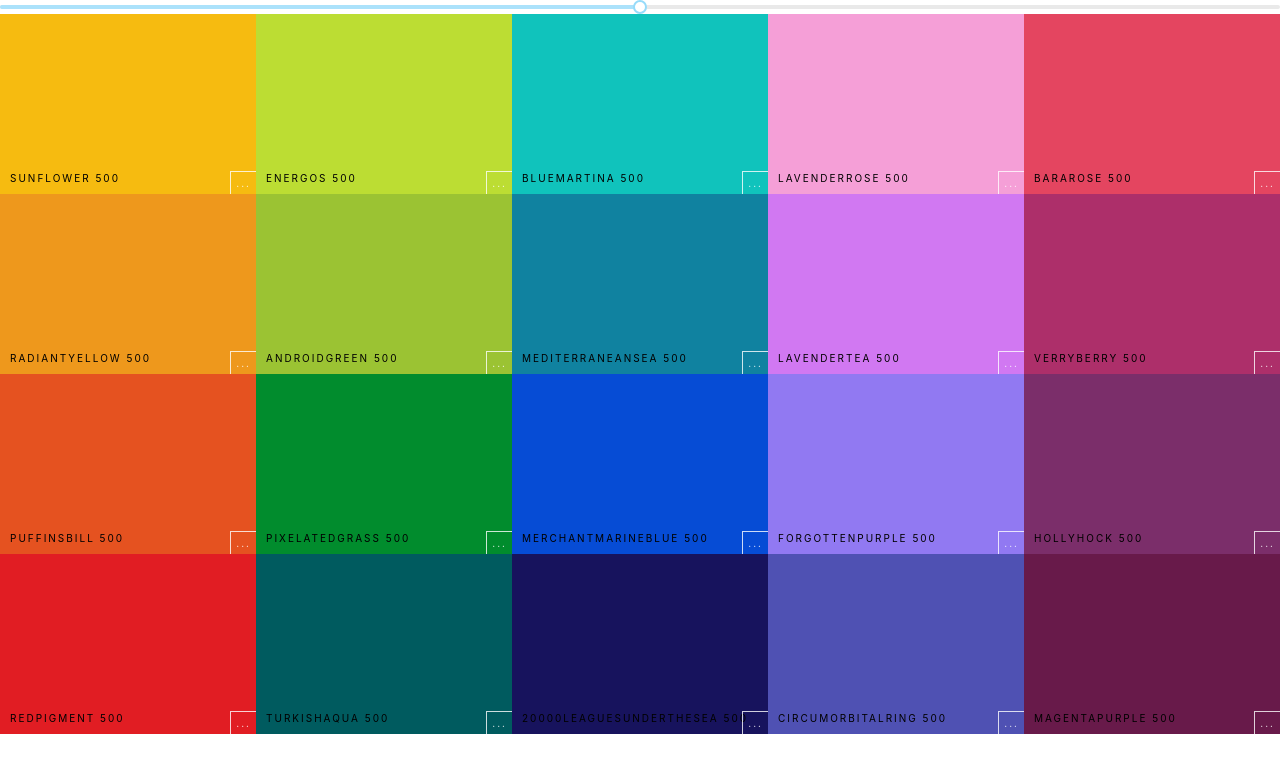
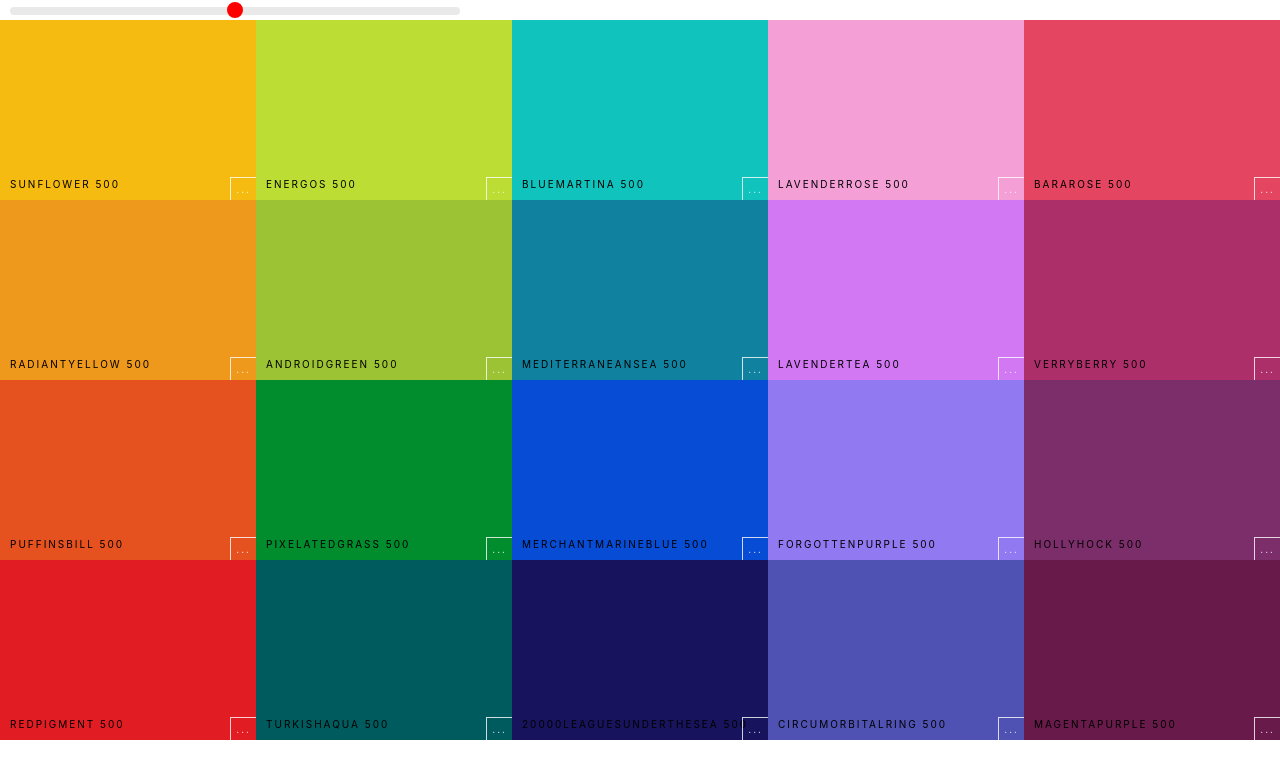
Before and after one commit to javi-err/Color-Palette-, a React (Create React App) app: page /palette/flat-ui-colors-american in a window 1280 px wide. Shown: the top 778 px of the page. Built offline with nearby package versions, Linux system fonts and the light colour scheme.

Commit message:
styled slider

```diff
--- a/src/Palette.css
+++ b/src/Palette.css
@@ -5,3 +5,26 @@
 .palette-colors {
     height: 90%;
 }
+
+.slider {
+    width: 450px;
+    margin: 0 10px;
+    display: inline-block;
+}
+
+.rc-slider-track {
+    background-color: transparent;
+}
+
+.rc-slider-rail {
+    height: 8px;
+}
+
+.rc-slider-handle, .rc-slider-handle:active, .rc-slider-handle:focus, .rc-slider-handle:hover {
+    background-color: red;
+    outline: none;
+    border: 2px solid red;
+    box-shadow: none;
+    height: 1rem;
+    width: 1rem;
+}
--- a/src/Palette.js
+++ b/src/Palette.js
@@ -1,8 +1,9 @@
 import React, { Component } from 'react'
+import 'rc-slider/assets/index.css'
 import './Palette.css'
 import ColorBox from './ColorBox'
 import Slider from 'rc-slider'
-import 'rc-slider/assets/index.css'
+
 
 
 export class Palette extends Component {
@@ -35,7 +36,9 @@ export class Palette extends Component {
 
         return (
             <div className="Palette">
-                <Slider defaultValue={level} min={100} max={900} step={100} onAfterChange={this.handleLevelChange} />
+              <div className="slider">
+                  <Slider defaultValue={level} min={100} max={900} step={100} onAfterChange={this.handleLevelChange} />
+                </div>
                 <div className="palette-colors">
                     {colorBoxes}
                 </div>
```
Also changed, not shown: 1 other file (tests, documents, lock files or other folders).
